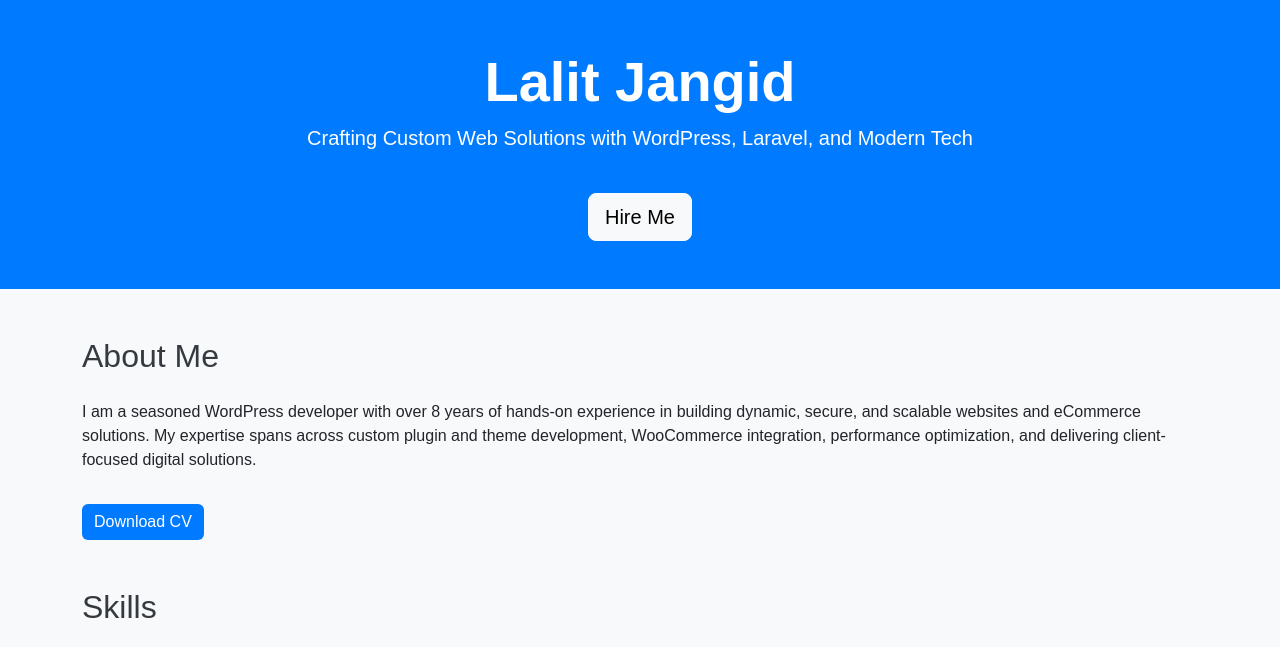
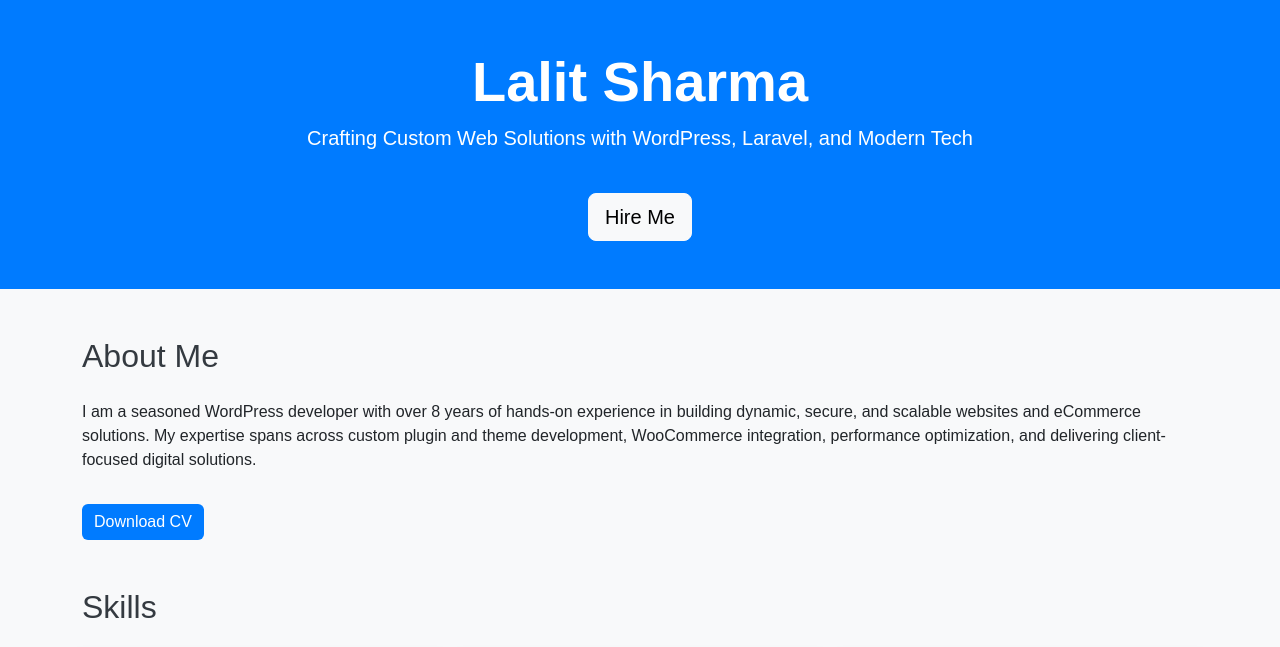
Before and after one commit to lalitdevjpr/portfolio, a plain HTML site: page index.html in a window 1280 px wide. Shown: the top 647 px of the page. Drawn offline with nearby package versions, Linux system fonts and the light colour scheme.

Commit message:
Add files via upload

```diff
--- a/index.html
+++ b/index.html
@@ -134,7 +134,7 @@
 
   <header class="text-center py-5 text-white" style="background-color: #007bff;">
   <div class="container">
-    <h1 class="display-4 fw-bold animate__animated animate__fadeInDown">Lalit Jangid</h1>
+    <h1 class="display-4 fw-bold animate__animated animate__fadeInDown">Lalit Sharma</h1>
     <p class="lead animate__animated animate__fadeInUp animate__delay-1s">
       Crafting Custom Web Solutions with WordPress, Laravel, and Modern Tech
     </p>
```
